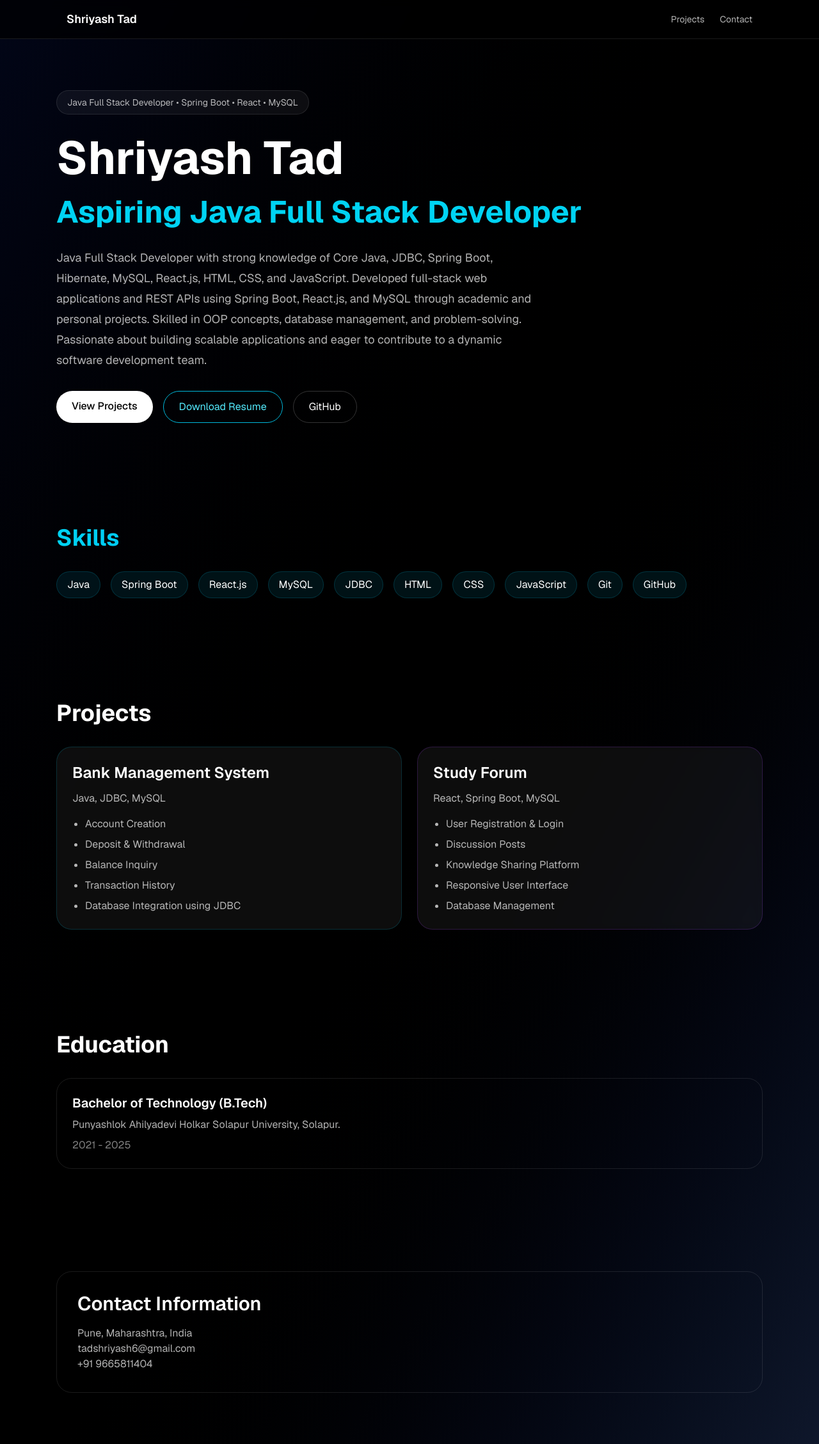
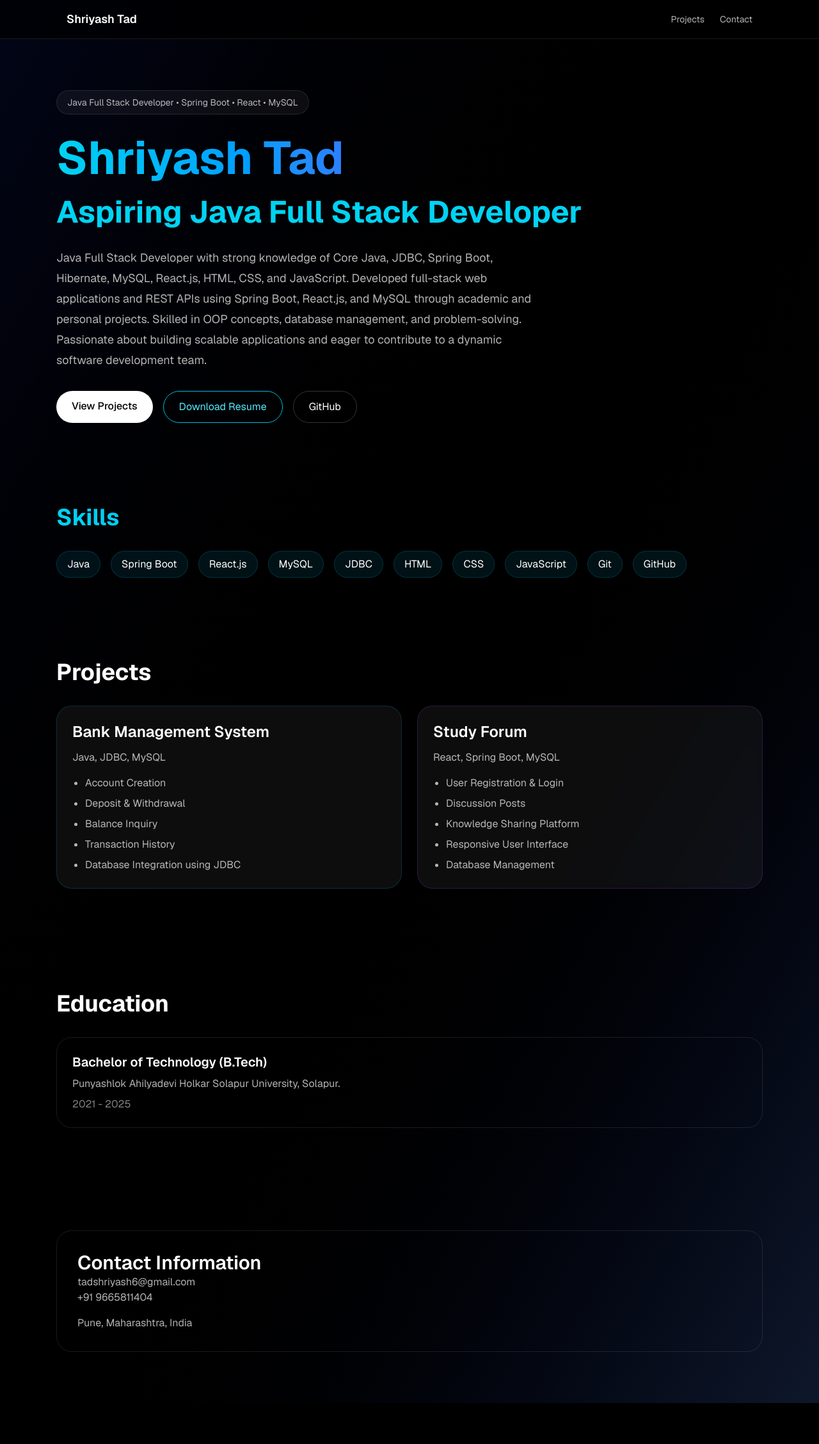
Before and after one commit to Shriyash715/New-Repo, a Next.js app: page / in a window 1280 px wide. Shown: the whole page at 64% size. After the commit the page ends 2193 px from the top, so only its background shows below. Built offline with nearby package versions, Linux system fonts and the light colour scheme.

Commit message:
Improve portfolio UI

```diff
--- a/app/page.tsx
+++ b/app/page.tsx
@@ -26,7 +26,9 @@ export default function Home() {
         </div>
 
         <h1 className="text-5xl font-bold md:text-7xl">
-          Shriyash Tad
+         <span className="bg-gradient-to-r from-cyan-400 to-blue-500 bg-clip-text text-transparent font-bold">
+  Shriyash Tad
+</span>
         </h1>
 
         <h2 className="mt-6 text-3xl font-bold text-cyan-400 md:text-5xl">
@@ -71,7 +73,7 @@ software development team.
       </section>
 
       {/* Skills */}
-      <section className="mx-auto max-w-6xl px-6 py-20">
+      <section className="mx-auto max-w-6xl px-6 py-12">
         <h2 className="text-4xl font-bold bg-gradient-to-r from-cyan-400 to-blue-500 bg-clip-text text-transparent">Skills</h2>
 
         <div className="mt-8 flex flex-wrap gap-4">
@@ -94,7 +96,7 @@ software development team.
         <h2 className="text-4xl font-bold">Projects</h2>
 
         <div className="mt-8 grid gap-6 md:grid-cols-2">
-          <div className="rounded-3xl border border-cyan-500/20 bg-white/5 p-6 backdrop-blur-sm transition-all duration-300 hover:-translate-y-2 hover:border-cyan-400 hover:shadow-2xl">
+          <div className="rounded-3xl border border-cyan-500/20 bg-white/5 p-6 backdrop-blur-sm transition-all duration-300 hover:-translate-y-2 hover:scale-[1.02] hover:border-cyan-400 hover:shadow-[0_0_30px_rgba(34,211,238,0.25)]">
             <h3 className="text-2xl font-semibold">
               Bank Management System
             </h3>
@@ -112,7 +114,7 @@ software development team.
             </ul>
           </div>
 
-          <div className="rounded-3xl border border-purple-500/20 bg-white/5 p-6 backdrop-blur-sm transition-all duration-300 hover:-translate-y-2 hover:border-purple-400 hover:shadow-2xl">
+          <div className="rounded-3xl border border-purple-500/20 bg-white/5 p-6 backdrop-blur-sm transition-all duration-300 hover:-translate-y-2 hover:scale-[1.02] hover:border-purple-400 hover:shadow-[0_0_30px_rgba(168,85,247,0.25)]">
             <h3 className="text-2xl font-semibold">
               Study Forum
             </h3>
@@ -161,10 +163,6 @@ software development team.
             Contact Information
           </h2>
 
-          <p className="mt-4 text-white/70">
-            Pune, Maharashtra, India
-          </p>
-
           <p className="text-white/70">
             tadshriyash6@gmail.com
           </p>
@@ -172,6 +170,10 @@ software development team.
           <p className="text-white/70">
             +91 9665811404
           </p>
+
+           <p className="mt-4 text-white/70">
+            Pune, Maharashtra, India
+          </p>
         </div>
       </section>
     </main>
--- a/package.json
+++ b/package.json
@@ -11,7 +11,8 @@
   "dependencies": {
     "next": "16.2.6",
     "react": "19.2.4",
-    "react-dom": "19.2.4"
+    "react-dom": "19.2.4",
+    "react-icons": "^5.6.0"
   },
   "devDependencies": {
     "@tailwindcss/postcss": "^4",
```
Also changed, not shown: 1 other file (tests, documents, lock files or other folders).
